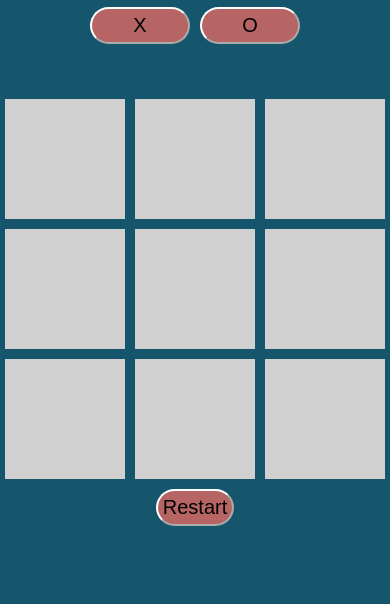
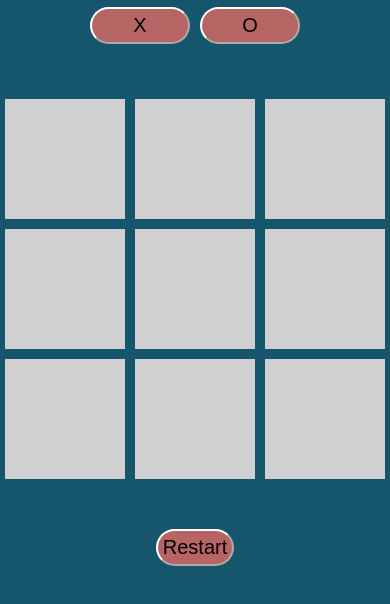
Before and after one commit to arsortland/ticTacToe, a plain HTML site: page index.html in a window 390 px wide. Shown: the part 98-702 px from the top of the page. Drawn offline with Linux system fonts and the light colour scheme.

Commit message:
moved the restart button down and set min-height on markerboxes for better mobile experience

```diff
--- a/style.css
+++ b/style.css
@@ -79,11 +79,16 @@ button{
 }
 
 .elem{
+    min-height: 100px;
     font-size: 100px;
     display:flex;
     background-color: rgb(208, 208, 208);
     justify-content: center;
     align-items: center;
+}
+
+.restart{
+    margin-top: 50px;
 }
 
 .modal {
```
